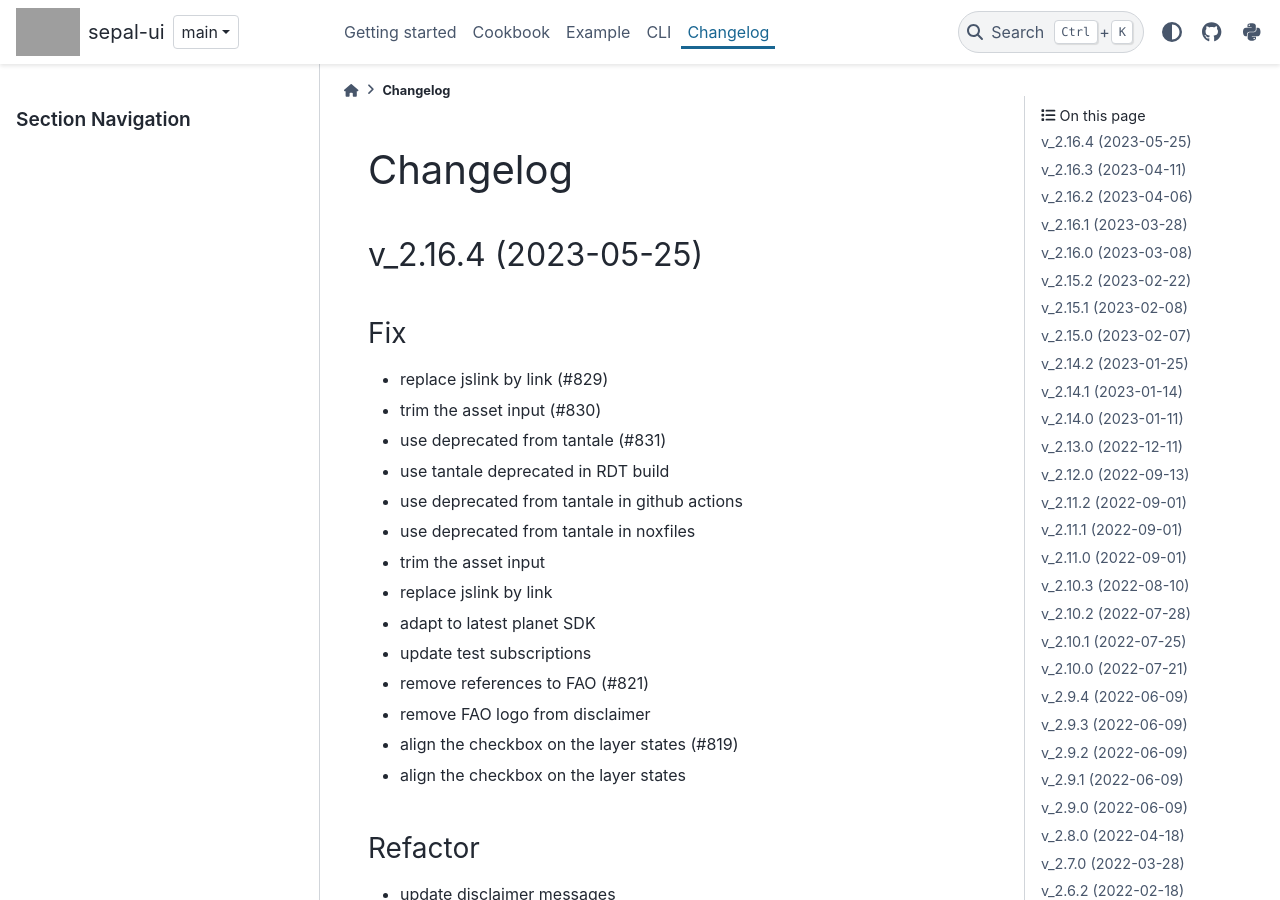
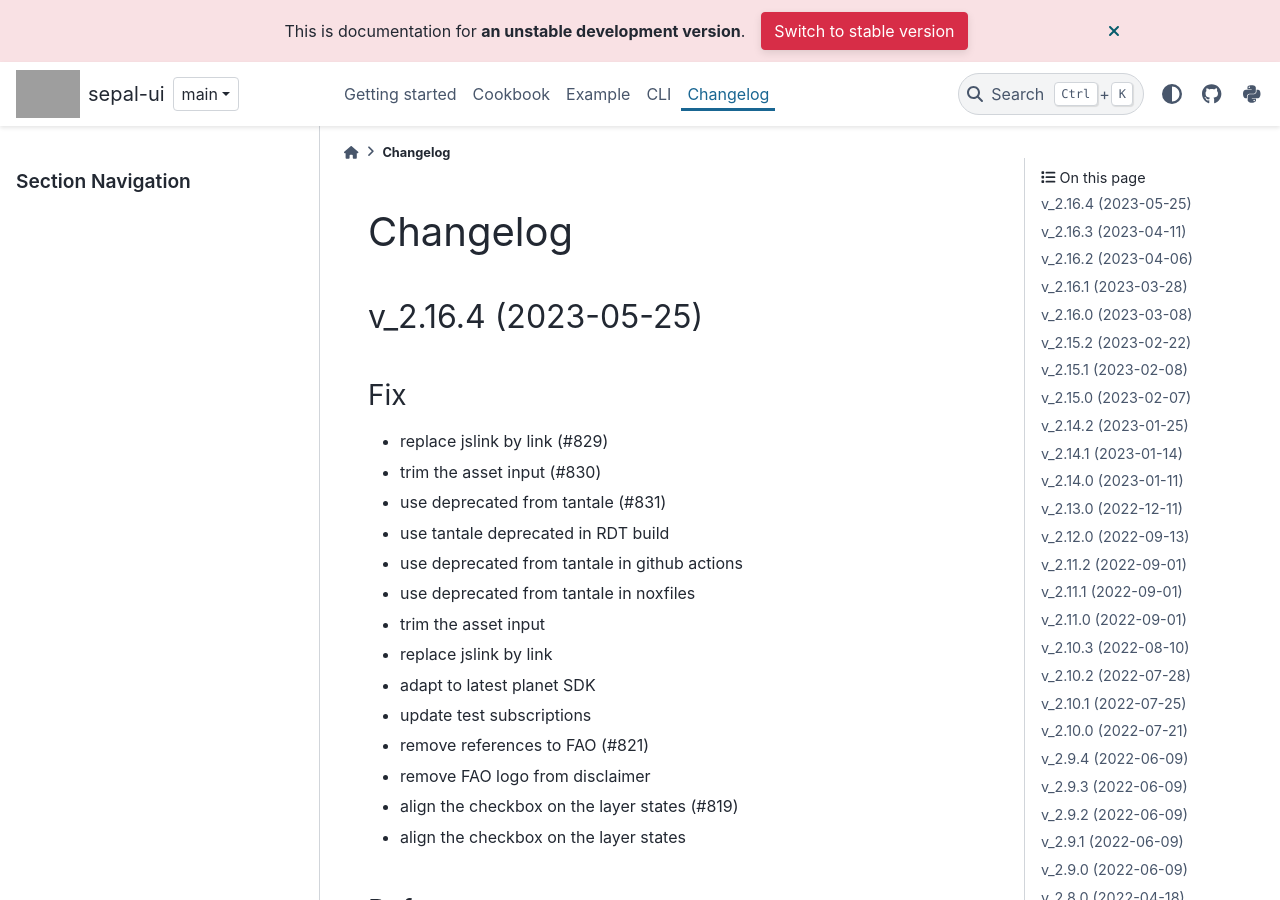
Before and after one commit to openforis/sepal_ui, a Sphinx documentation site: the page built from docs/source/changelog.rst, in a window 1280 px wide and 900 px high. Built offline with Sphinx 7.4.7 and the PyData theme 0.15.4, drawn with Linux system fonts in a browser that asks for light colours; pages that are not in the unit, such as notebooks, are missing from menus; the version number is read from the project's files by our own code; grey boxes are pictures that could not be loaded.

Commit message:
docs: display a version warning banner

```diff
--- a/docs/source/_static/switcher.json
+++ b/docs/source/_static/switcher.json
@@ -7,7 +7,8 @@
   {
     "name": "2.16.4 (stable)",
     "version": "v_2.16.4",
-    "url": "https://sepal-ui.readthedocs.io/en/stable/"
+    "url": "https://sepal-ui.readthedocs.io/en/stable/",
+    "preferred": true
   },
   {
     "name": "2.15.2",
--- a/docs/source/conf.py
+++ b/docs/source/conf.py
@@ -117,6 +117,7 @@ html_theme_options = {
             "icon": "fa-brands fa-python",
         },
     ],
+    "show_version_warning_banner": True,
 }
 html_context = {
     "github_user": "12rambau",
```
